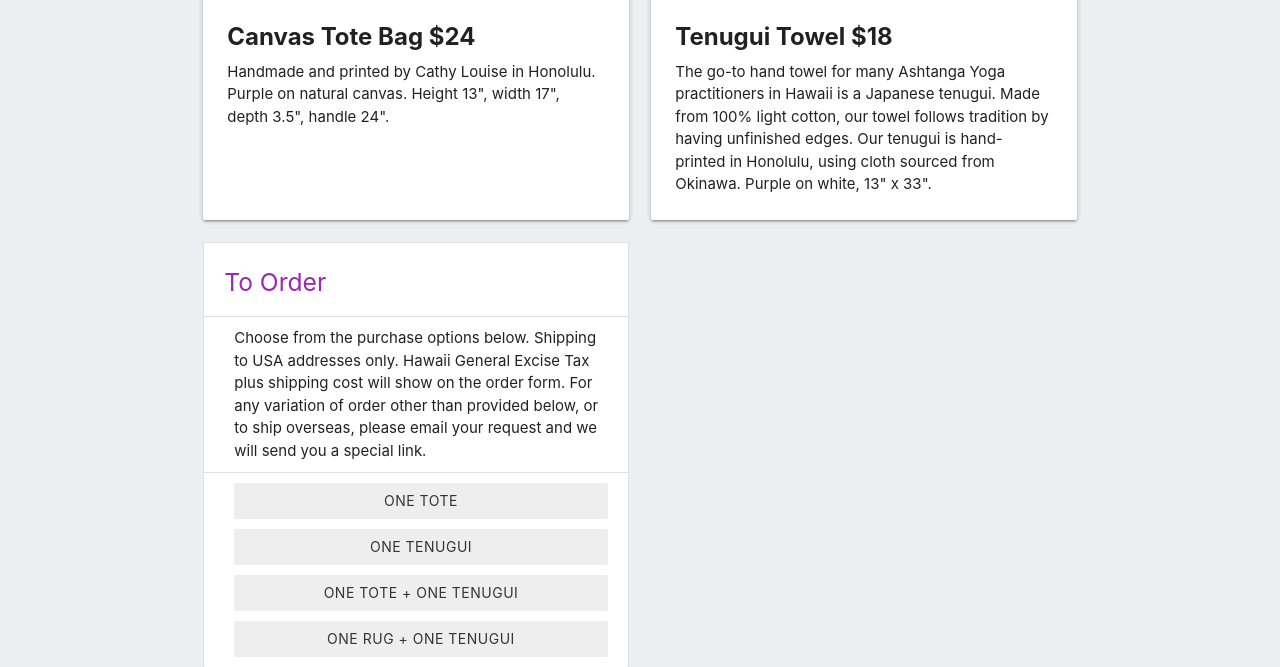
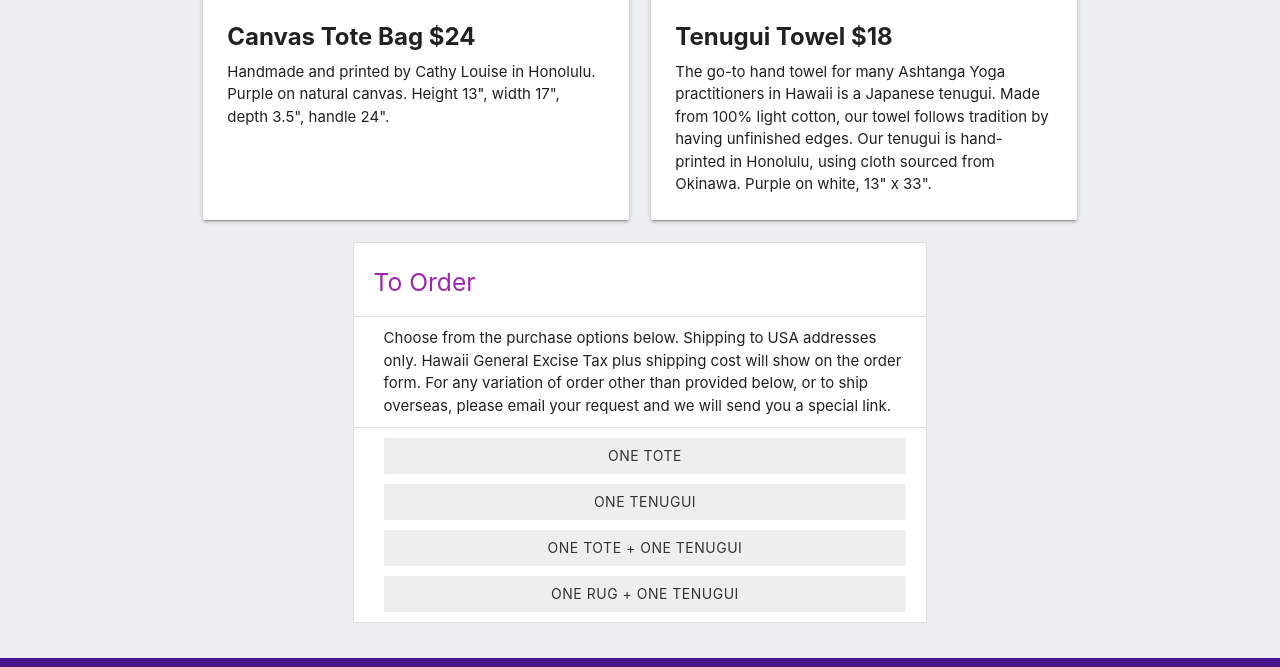
Before and after one commit to matthewmics/Purpleyoga-Page, a plain HTML site: page shop.html in a window 1280 px wide. Shown: the part 425-1092 px from the top of the page. Drawn offline with nearby package versions, Linux system fonts and the light colour scheme.

Commit message:
Update shop.html

```diff
--- a/shop.html
+++ b/shop.html
@@ -226,7 +226,7 @@
               </div>
             </div>
           </div>
-          <div class="col l6">
+          <div class="col l8 offset-l2">
             <ul class="collection with-header">
               <li class="collection-header">
                 <h5 class="purple-text">To Order</h5>
```
